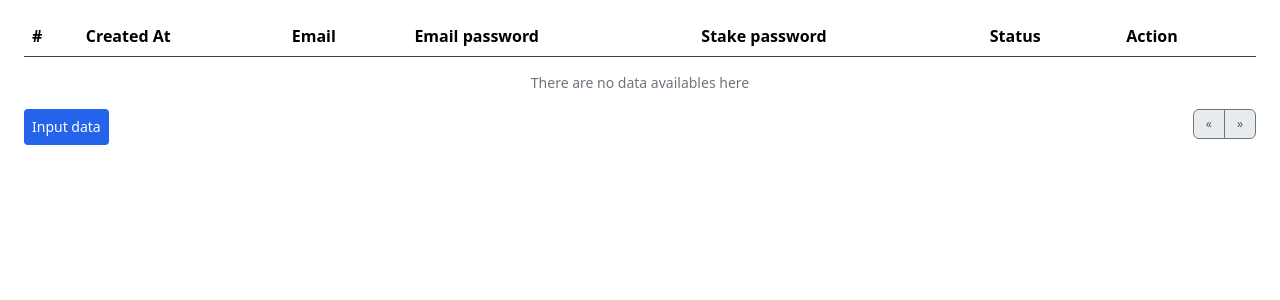
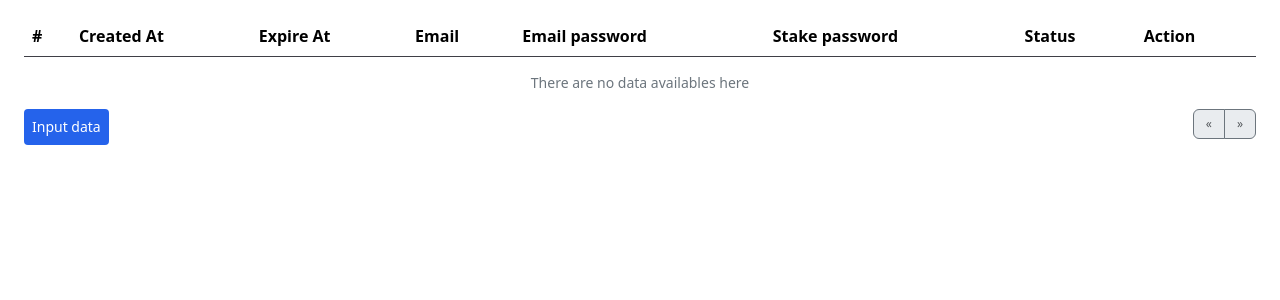
Before and after one commit to xJoww/kickmycode-web, a PHP site: page /index.php?page=dashboard in a window 1280 px wide. Shown: the part 66-366 px from the top of the page. Run offline with PHP 8.4, Linux system fonts and the light colour scheme; the visitor is signed in with stand-in values (Sample User, id 1); data comes from the database, SQL or seed files in the repository; data that the repository does not hold is empty; some libraries are stand-ins or nearby versions.

Commit message:
add expire date column in table

```diff
--- a/home/ajax/dashboard-realtime.php
+++ b/home/ajax/dashboard-realtime.php
@@ -19,6 +19,7 @@
     <tr>
         <th scope="row"><?= ($id+1) + ($_SESSION['limit_rows'] * ($_SESSION['active_page'] - 1)); ?></th>
         <td><?= $row['tanggal'] ?></td>
+        <td><?= $row['expire'] ?></td>
         <td><?= $row['email'] ?></td>
         <td><?= $row['email_pw'] ?></td>
         <td><?= $row['stake_pw'] ?></td>
--- a/home/dashboard.php
+++ b/home/dashboard.php
@@ -101,6 +101,7 @@
                                 <tr>
                                     <th scope="col">#</th>
                                     <th scope="col">Created At</th>
+                                    <th scope="col">Expire At</th>
                                     <th scope="col">Email</th>
                                     <th scope="col">Email password</th>
                                     <th scope="col">Stake password</th>
```
